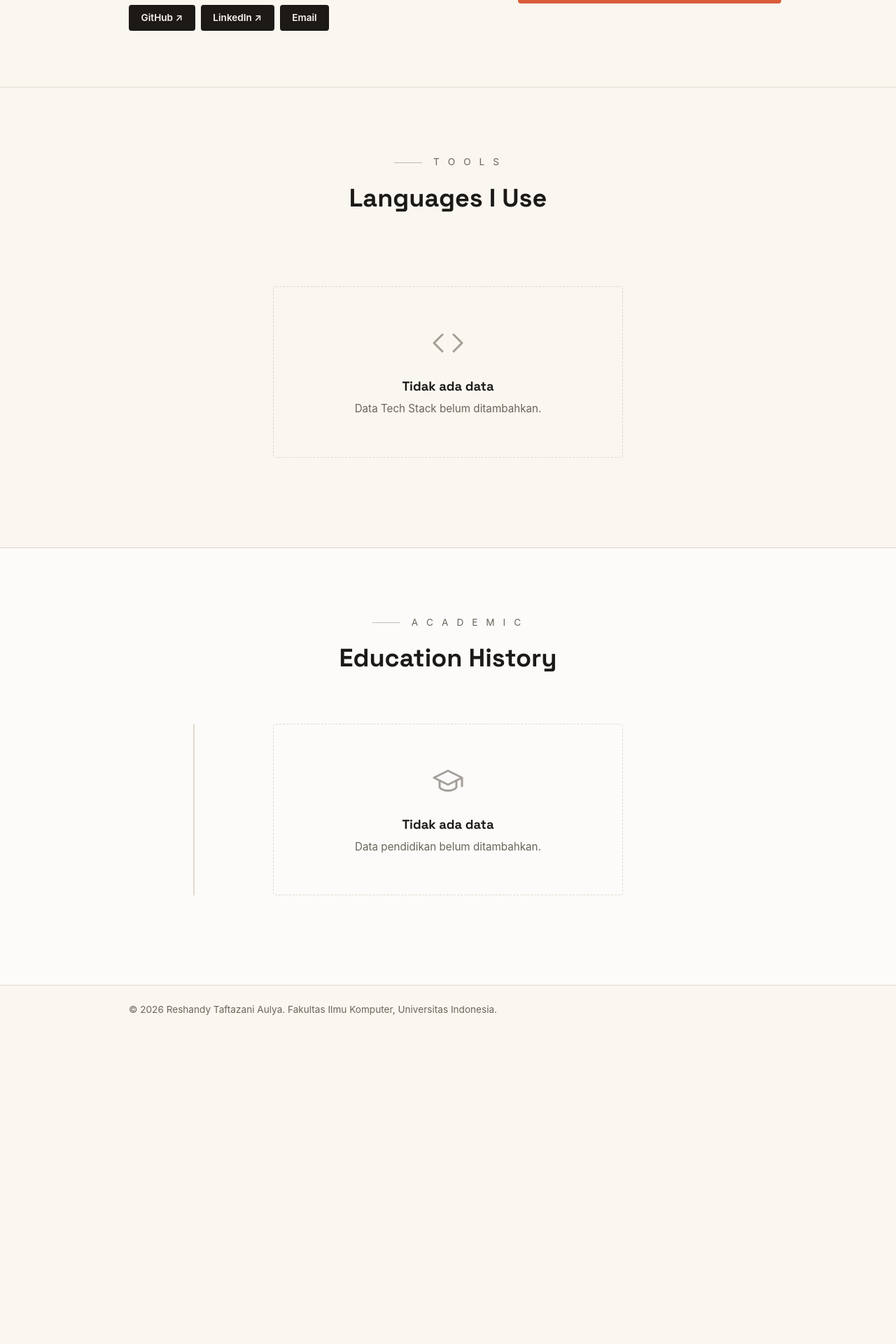
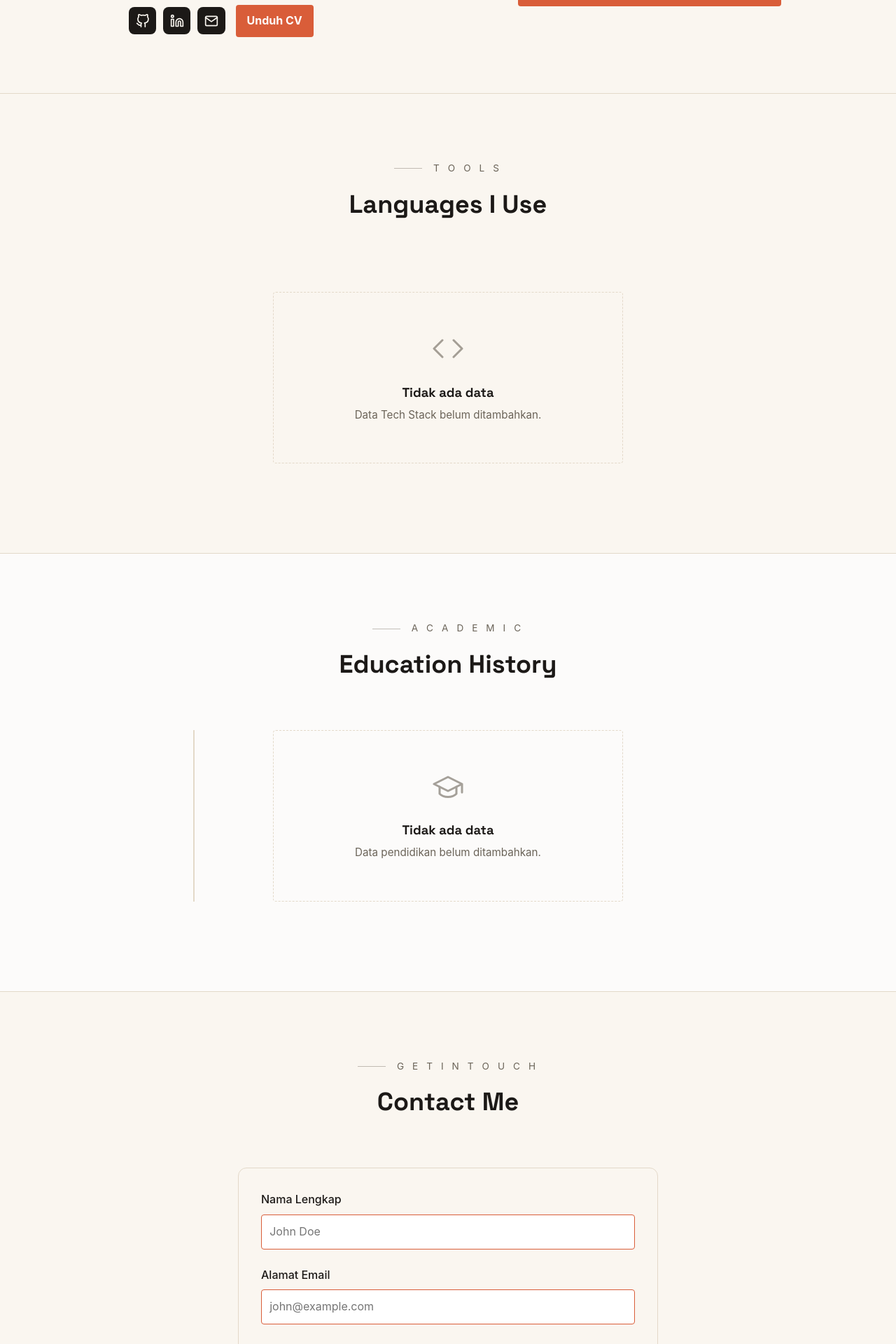
Before and after one commit to reshandytaftazani/myportofolio, a Django app: page / in a window 1280 px wide. Shown: the part 600-2520 px from the top of the page at 70% size. Before the commit the page ends 2050 px from the top, so only its background shows below. Run offline with Django 5.2, Linux system fonts and the light colour scheme; data that the repository does not hold is empty.

Commit message:
Feat: Implement dynamic contact form and CV download
- Created ContactMessage model and registered it to admin panel
- Added Contact form to index.html with email backend notification
- Added 'Unduh CV' button linked to static resume file
- Replaced text-based social links in Hero section with SVG icons

```diff
--- a/main/forms.py
+++ b/main/forms.py
@@ -1,6 +1,6 @@
 from django.forms import ModelForm, TextInput, Textarea, URLInput, Select, DateTimeInput, NumberInput, DateInput
 
-from main.models import Experience, Skill, Education, Project, TechStack
+from main.models import Experience, Skill, Education, Project, TechStack, ContactMessage
 
 class ExperienceForm(ModelForm):
     class Meta:
@@ -225,3 +225,18 @@ class TechStackForm(ModelForm):
             "code_snippet": Textarea(attrs={"placeholder": "print('Hello')", "rows": 5}),
             "order": NumberInput(attrs={"placeholder": "1"}),
         }
+
+class ContactMessageForm(ModelForm):
+    class Meta:
+        model = ContactMessage
+        fields = ["name", "email", "message"]
+        labels = {
+            "name": "Nama Lengkap",
+            "email": "Alamat Email",
+            "message": "Pesan Anda",
+        }
+        widgets = {
+            "name": TextInput(attrs={"placeholder": "John Doe", "class": "form-control"}),
+            "email": TextInput(attrs={"placeholder": "john@example.com", "type": "email", "class": "form-control"}),
+            "message": Textarea(attrs={"placeholder": "Tuliskan pesan Anda di sini...", "rows": 4, "class": "form-control"}),
+        }
--- a/main/models.py
+++ b/main/models.py
@@ -82,3 +82,12 @@ class TechStack(models.Model):
 
     def __str__(self):
         return self.name
+
+class ContactMessage(models.Model):
+    name = models.CharField(max_length=255)
+    email = models.EmailField()
+    message = models.TextField()
+    created_at = models.DateTimeField(auto_now_add=True)
+
+    def __str__(self):
+        return f"Message from {self.name} ({self.email})"
--- a/main/views.py
+++ b/main/views.py
@@ -7,12 +7,37 @@ from django.contrib.auth.decorators import login_required
 from django.contrib.auth import authenticate, login, logout
 from django.contrib.auth.forms import AuthenticationForm
 
-from main.models import Experience, Skill, Education, Project, TechStack
-from main.forms import ExperienceForm, SkillForm, EducationForm, ProjectForm, TechStackForm
+from django.core.mail import send_mail
+from django.conf import settings
+from main.models import Experience, Skill, Education, Project, TechStack, ContactMessage
+from main.forms import ExperienceForm, SkillForm, EducationForm, ProjectForm, TechStackForm, ContactMessageForm
 
 def show_main(request):
     educations = Education.objects.all()
     tech_stacks = TechStack.objects.all()
+
+    if request.method == "POST":
+        form = ContactMessageForm(request.POST)
+        if form.is_valid():
+            contact = form.save()
+            # Send Email
+            subject = f"New Contact Message from {contact.name}"
+            message = f"Name: {contact.name}\nEmail: {contact.email}\n\nMessage:\n{contact.message}"
+            try:
+                send_mail(
+                    subject,
+                    message,
+                    settings.DEFAULT_FROM_EMAIL if hasattr(settings, 'DEFAULT_FROM_EMAIL') else 'webmaster@localhost',
+                    ['admin@myportofolio.com'], # You can change this to actual admin email
+                    fail_silently=True,
+                )
+            except Exception as e:
+                print(e)
+
+            messages.success(request, "Pesan Anda berhasil dikirim!")
+            return redirect('main:show_main')
+    else:
+        form = ContactMessageForm()
 
     context = {
         "name": "Reshandy Taftazani Aulya",
@@ -23,6 +48,7 @@ def show_main(request):
         ),
         'education_list': educations,
         'tech_stacks': tech_stacks,
+        'contact_form': form,
     }
     return render(request, "index.html", context)
 
--- a/templates/index.html
+++ b/templates/index.html
@@ -26,10 +26,17 @@
                         <dd>{{ study_program }}</dd>
                     </div>
                 </dl>
-                <div class="social-links">
-                    <a href="https://github.com/reshandytaftazani" target="_blank" rel="noopener noreferrer" class="social-link">GitHub ↗</a>
-                    <a href="https://www.linkedin.com/in/reshandy-taftazani-aulya/" target="_blank" rel="noopener noreferrer" class="social-link">LinkedIn ↗</a>
-                    <a href="mailto:reshandytaftazaniaulya@gmail.com" class="social-link">Email</a>
+                <div class="social-links" style="display: flex; align-items: center; gap: 10px;">
+                    <a href="https://github.com/reshandytaftazani" target="_blank" rel="noopener noreferrer" class="social-link" style="display: flex; padding: 0.6rem; align-items: center; justify-content: center; border-radius: 8px;" aria-label="GitHub">
+                        <svg width="20" height="20" viewBox="0 0 24 24" fill="none" stroke="currentColor" stroke-width="2" stroke-linecap="round" stroke-linejoin="round"><path d="M9 19c-5 1.5-5-2.5-7-3m14 6v-3.87a3.37 3.37 0 0 0-.94-2.61c3.14-.35 6.44-1.54 6.44-7A5.44 5.44 0 0 0 20 4.77 5.07 5.07 0 0 0 19.91 1S18.73.65 16 2.48a13.38 13.38 0 0 0-7 0C6.27.65 5.09 1 5.09 1A5.07 5.07 0 0 0 5 4.77a5.44 5.44 0 0 0-1.5 3.78c0 5.42 3.3 6.61 6.44 7A3.37 3.37 0 0 0 9 18.13V22"></path></svg>
+                    </a>
+                    <a href="https://www.linkedin.com/in/reshandy-taftazani-aulya/" target="_blank" rel="noopener noreferrer" class="social-link" style="display: flex; padding: 0.6rem; align-items: center; justify-content: center; border-radius: 8px;" aria-label="LinkedIn">
+                        <svg width="20" height="20" viewBox="0 0 24 24" fill="none" stroke="currentColor" stroke-width="2" stroke-linecap="round" stroke-linejoin="round"><path d="M16 8a6 6 0 0 1 6 6v7h-4v-7a2 2 0 0 0-2-2 2 2 0 0 0-2 2v7h-4v-7a6 6 0 0 1 6-6z"></path><rect x="2" y="9" width="4" height="12"></rect><circle cx="4" cy="4" r="2"></circle></svg>
+                    </a>
+                    <a href="mailto:reshandytaftazaniaulya@gmail.com" class="social-link" style="display: flex; padding: 0.6rem; align-items: center; justify-content: center; border-radius: 8px;" aria-label="Email">
+                        <svg width="20" height="20" viewBox="0 0 24 24" fill="none" stroke="currentColor" stroke-width="2" stroke-linecap="round" stroke-linejoin="round"><path d="M4 4h16c1.1 0 2 .9 2 2v12c0 1.1-.9 2-2 2H4c-1.1 0-2-.9-2-2V6c0-1.1.9-2 2-2z"></path><polyline points="22,6 12,13 2,6"></polyline></svg>
+                    </a>
+                    <a href="/static/Reshandy_s_CV-1.pdf" class="button" target="_blank" style="margin-left: 5px;">Unduh CV</a>
                 </div>
             </div>
         </div>
@@ -99,6 +106,32 @@
                     </div>
                 {% endfor %}
 
+            </div>
+        </div>
+    </section>
+
+    <!-- SECTION BARU: Contact -->
+    <section id="contact" class="tech-section" style="padding-bottom: 5rem;">
+        <div class="container">
+            <div class="section-header">
+                <p class="section-subtitle">G e t  I n  T o u c h</p>
+                <h2 class="section-title">Contact Me</h2>
+            </div>
+
+            <div style="max-width: 600px; margin: 0 auto; background: var(--surface); padding: 2rem; border-radius: 12px; border: 1px solid var(--line);">
+                <form method="post" action="{% url 'main:show_main' %}#contact">
+                    {% csrf_token %}
+                    {% for field in contact_form %}
+                        <div class="form-group" style="margin-bottom: 1.5rem;">
+                            <label for="{{ field.id_for_label }}" style="display: block; margin-bottom: 0.5rem; font-weight: 500;">{{ field.label }}</label>
+                            {{ field }}
+                            {% for error in field.errors %}
+                                <p class="form-error" style="color: var(--danger); font-size: 0.85rem; margin-top: 0.25rem;">{{ error }}</p>
+                            {% endfor %}
+                        </div>
+                    {% endfor %}
+                    <button type="submit" class="button" style="width: 100%; justify-content: center;">Send Message</button>
+                </form>
             </div>
         </div>
     </section>
```
Also changed, not shown: main/admin.py (+8 -0 lines), main/migrations/0012_contactmessage.py (added), 1 other file.
